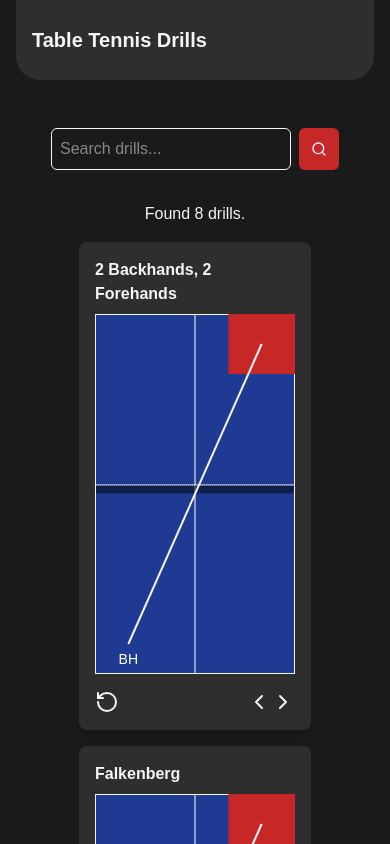
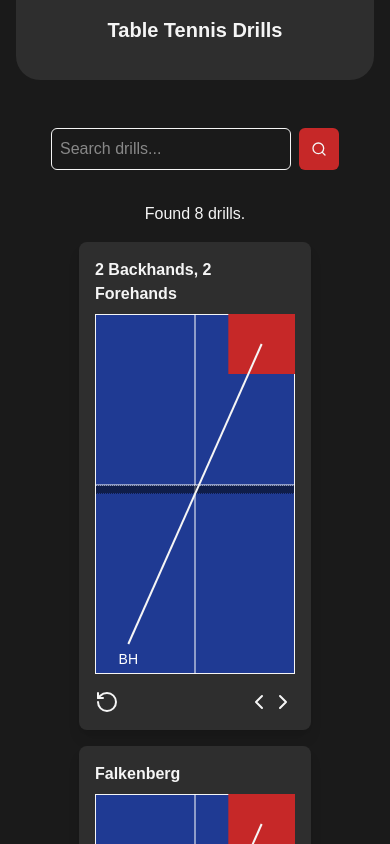
Before and after one commit to RowMur/ttdrills, a Next.js app: page / in a window 390 px wide. Shown: the top 844 px of the page. Built offline with nearby package versions, Linux system fonts and the light colour scheme.

Commit message:
style: fix responsiveness in navbar

```diff
--- a/src/components/Navbar.tsx
+++ b/src/components/Navbar.tsx
@@ -5,7 +5,7 @@ import { Suspense } from "react";
 export const Navbar = () => {
   return (
     <nav className="max-w-3xl mx-auto mb-4 px-4 text-white">
-      <div className="flex justify-between items-center gap-4 min-h-20 bg-grey rounded-b-3xl p-4">
+      <div className="flex flex-col sm:flex-row justify-between items-center gap-4 min-h-20 bg-grey rounded-b-3xl p-4">
         <h1 className="text-xl sm:text-2xl font-bold text-center">
           <Link href="/" className="hover:underline">
             Table Tennis Drills
```
